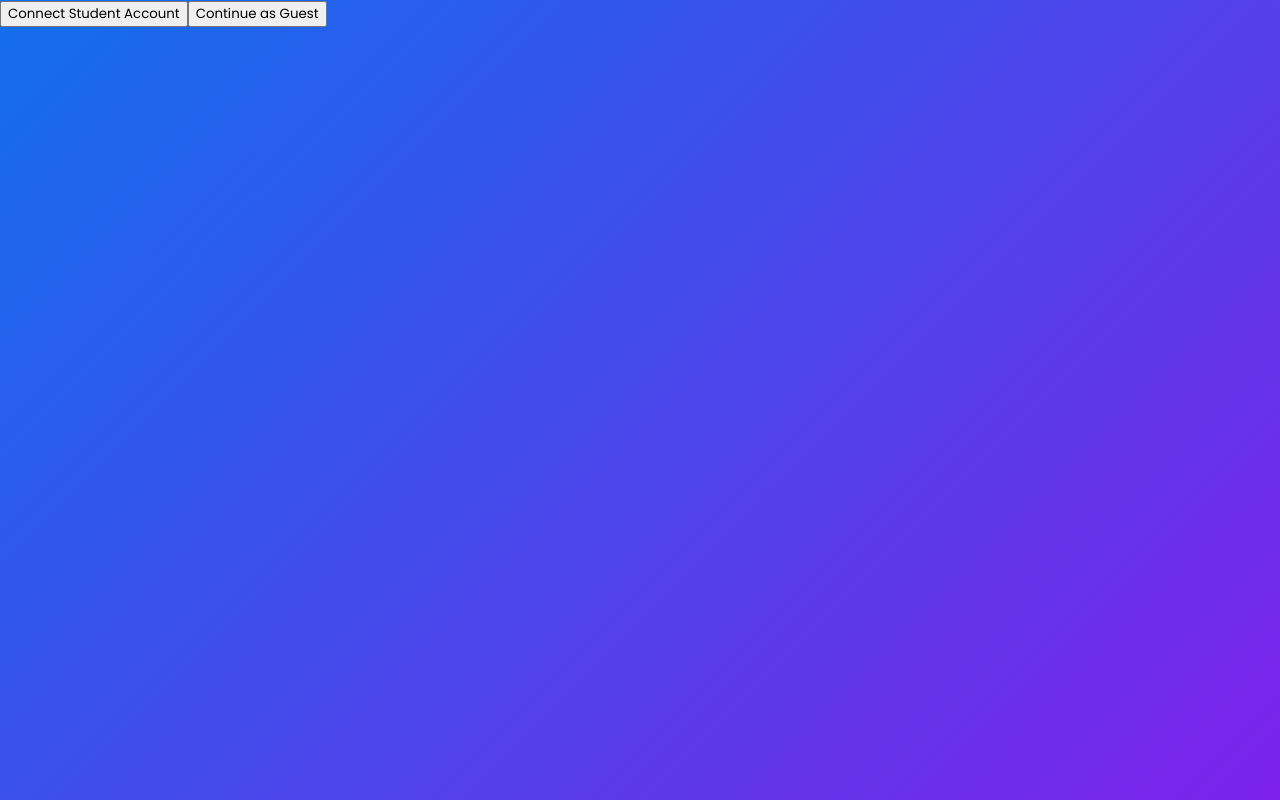
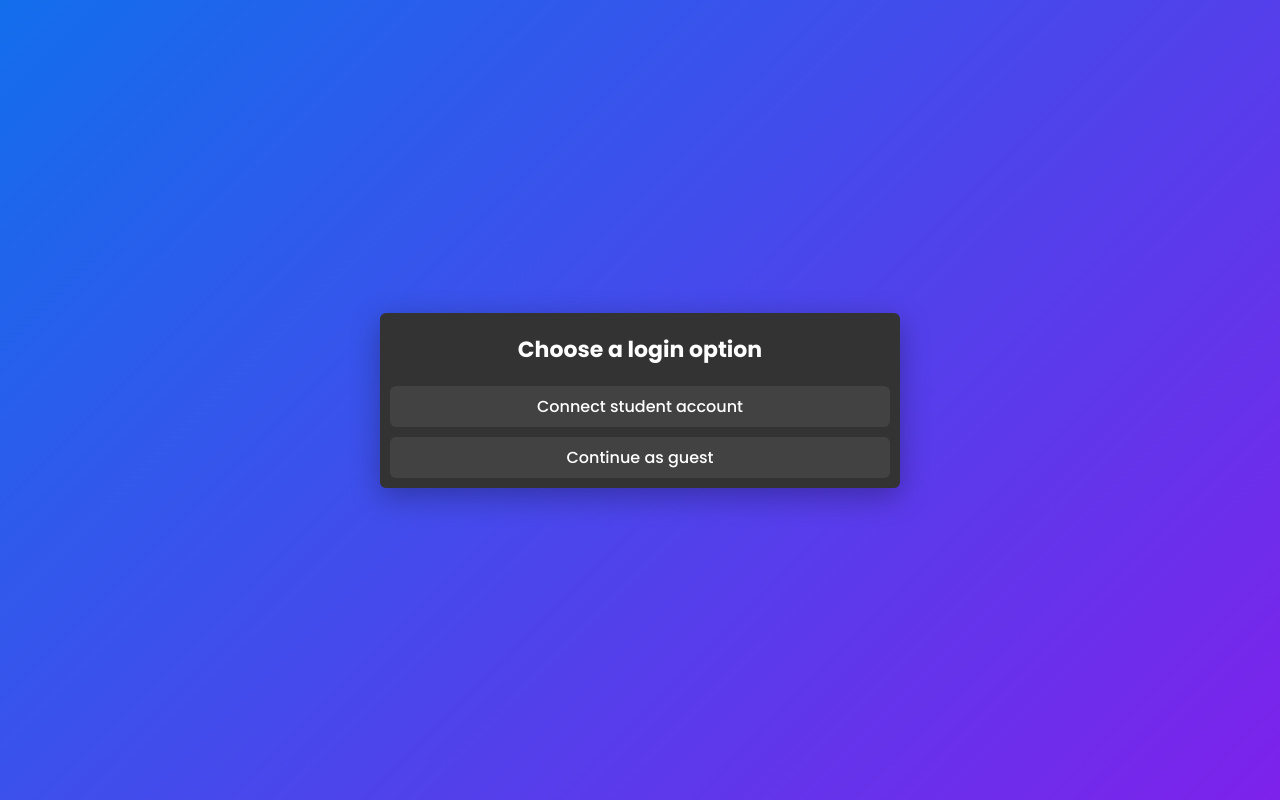
Before and after one commit to Vancouver-Shackers/student-tasker, a React (Create React App) app in the folder frontend/: page / in a window 1280 px wide. Built offline with nearby package versions, Linux system fonts and the light colour scheme.

Commit message:
login and other style improvements

```diff
--- a/frontend/src/App.css
+++ b/frontend/src/App.css
@@ -4,6 +4,7 @@ body,
 #root {
     --primary: #333333;
     --secondary: #424242;
+    color: white;
 }
 
 #root::-webkit-scrollbar {
@@ -16,8 +17,7 @@ body,
 }
 
 @keyframes animateGradient {
-  0% {
-  }
+    0% {}
     50% {
         background-position-x: 100%;
     }
@@ -30,10 +30,7 @@ body,
     font-family: "Material Icons";
     font-style: normal;
     font-weight: 300;
-  src: local("Material Icons"), local("MaterialIcons-Regular"),
-    url(https://example.com/MaterialIcons-Regular.woff2) format("woff2"),
-    url(https://example.com/MaterialIcons-Regular.woff) format("woff"),
-    url(https://example.com/MaterialIcons-Regular.ttf) format("truetype");
+    src: local("Material Icons"), local("MaterialIcons-Regular"), url(https://example.com/MaterialIcons-Regular.woff2) format("woff2"), url(https://example.com/MaterialIcons-Regular.woff) format("woff"), url(https://example.com/MaterialIcons-Regular.ttf) format("truetype");
 }
 
 * {
@@ -133,7 +130,6 @@ body,
 
 .categoryHeader {
     text-align: center;
-  font-size: 22px;
     position: sticky;
     top: 0;
     z-index: 1;
@@ -155,7 +151,6 @@ body,
 .categoryContent {
     display: flex;
     flex-direction: column;
-  gap: 10px;
     padding: 10px;
 }
 
@@ -167,6 +162,7 @@ body,
     border-radius: 6px;
     cursor: pointer;
     user-select: none;
+    margin: 10px 0;
 }
 
 .taskTopper {
@@ -222,6 +218,33 @@ body,
     box-shadow: rgba(0, 0, 0, 0.3) 0 8px 30px 0;
 }
 
+.loginParent {
+    width: 100%;
+    height: 100%;
+    display: flex;
+    justify-content: center;
+    align-items: center;
+}
+
+.loginChild {
+    width: 500px;
+    display: flex;
+    flex-direction: column;
+    gap: 10px;
+    padding: 10px;
+    border-radius: 6px;
+    box-shadow: rgba(0, 0, 0, 0.3) 0 8px 30px 0;
+}
+
+.headerMid {
+    font-size: 22px;
+    padding: 10px;
+}
+
+.centerText {
+    text-align: center;
+}
+
 .ascend {
     transition: all 0.2s;
     position: relative;
--- a/frontend/src/Components/Category.tsx
+++ b/frontend/src/Components/Category.tsx
@@ -16,7 +16,7 @@ const Category = (props: CategoryProps) => {
   return (
     <div className="category">
       <ContentEditable
-        className="categoryHeader"
+        className="categoryHeader headerMid"
         innerRef={createRef()}
         html={props.name}
         disabled={false}
--- a/frontend/src/Components/Login.tsx
+++ b/frontend/src/Components/Login.tsx
@@ -2,12 +2,15 @@ export const Login = (props: {
 	setLoggedIn: React.Dispatch<React.SetStateAction<boolean>>
 }) => {
 	return (
-		<div>
-			<button> Connect Student Account </button>
-			<button onClick={() => props.setLoggedIn(true)}>
+	<div className="loginParent">
+		<div className="loginChild mainBG">
+			<h2 className="headerMid centerText">Choose a login option</h2>
+			<button className="button ascend secondaryBG"> Connect student account </button>
+			<button className="button ascend secondaryBG" onClick={() => props.setLoggedIn(true)}>
 				{' '}
-				Continue as Guest{' '}
+				Continue as guest{' '}
 			</button>
+		</div>
 		</div>
 	)
 }
```
Also changed, not shown: 2 other files (tests, documents, lock files or other folders). Lines whose indentation alone changed are shown as unchanged.
